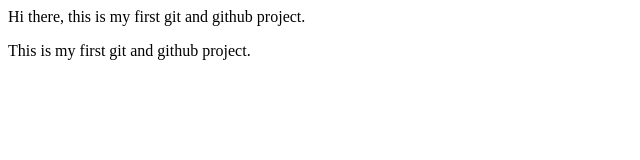
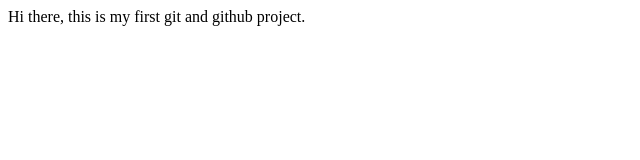
Before and after one commit to blaze2004/git-basic, a plain HTML site: page index.html in a window 1280 px wide. Shown: the whole page, without its empty margins (0-640 px from the left). Drawn offline with Linux system fonts and the light colour scheme.

Commit message:
tried removing content

```diff
--- a/index.html
+++ b/index.html
@@ -7,8 +7,5 @@
     </head>
     <body>
         Hi there, this is my first git and github project.
-        <p>
-            This is my first git and github project.
-        </p>
     </body>
 </html>
```
